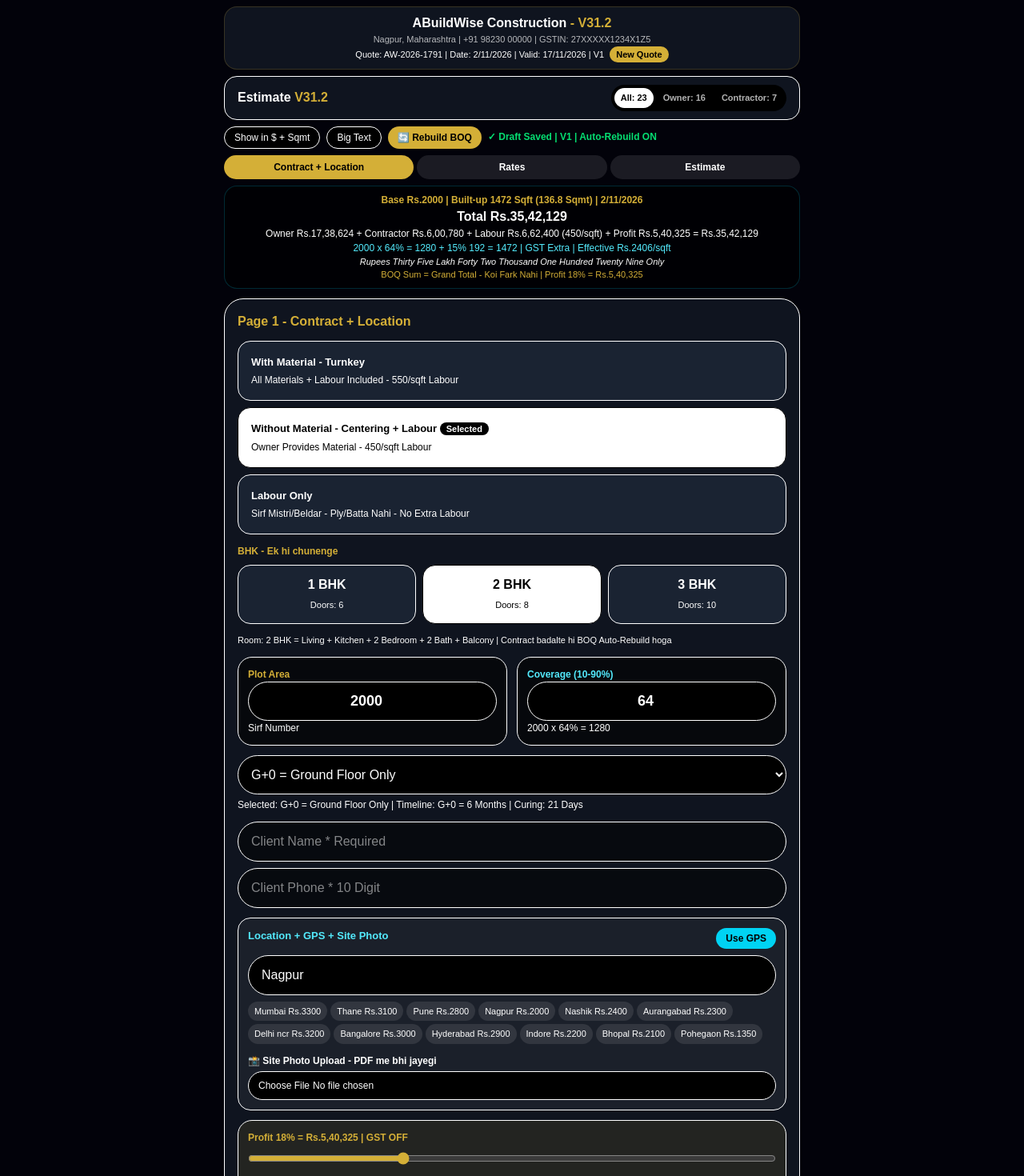
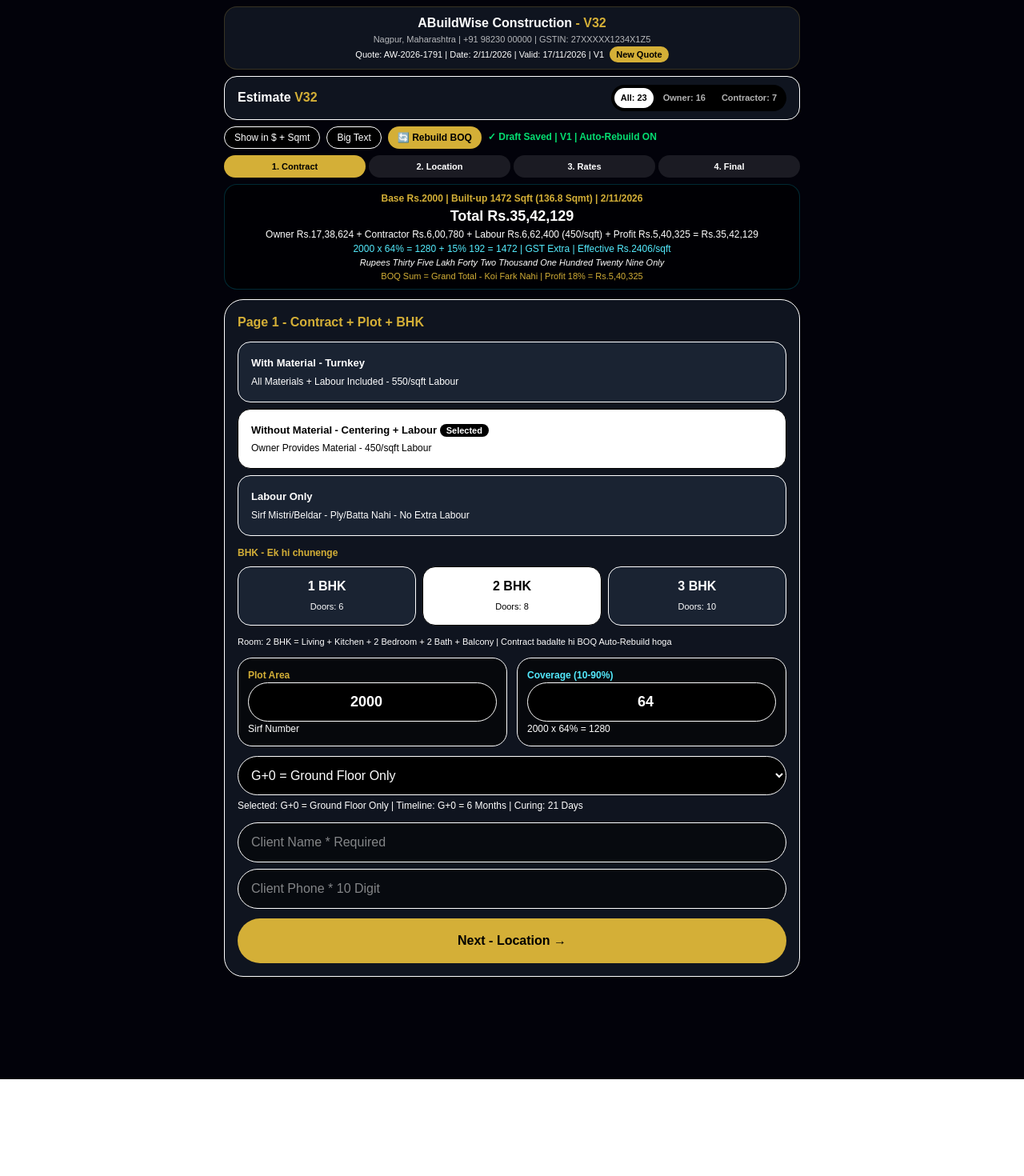
Before and after one commit to akshaypatle9425-collab/abuildwise-final, a Next.js app: page / in a window 1280 px wide. Shown: the top 1470 px of the page at 80% size. After the commit the page ends 1349 px from the top, so only its background shows below. Built offline with nearby package versions, Linux system fonts and the light colour scheme.

Commit message:
Update page.tsx

```diff
--- a/src/app/page.tsx
+++ b/src/app/page.tsx
@@ -159,12 +159,12 @@ export default function Page(){
   <div className={`min-h-screen bg-[#02020a] text-white p-2 pb-32 ${bigText?"text-[15px]":""}`}>
     <div className="max-w-[720px] mx-auto">
       <div className="bg-[#0f141f] border border-[#d4af37]/20 rounded-2xl px-4 py-2 mb-2 text-center">
-        <b>{COMPANY.name} <span className="text-[#d4af37]">- V31.2</span></b>
+        <b>{COMPANY.name} <span className="text-[#d4af37]">- V32</span></b>
         <div className="text-[11px] text-white/70">{COMPANY.city} | {COMPANY.phone} | GSTIN: {COMPANY.gstin}</div>
         <div className="text-[11px]">Quote: {quoteNo} | Date: {today} | Valid: {validTill} | {version} <button onClick={newQuote} className="ml-1 px-2 py-0.5 rounded-full bg-[#d4af37] text-black font-bold">New Quote</button></div>
       </div>
       <div className="flex justify-between items-center bg-[#0f141f] border rounded-2xl px-4 py-2.5 mb-2">
-        <b>Estimate <span className="text-[#d4af37]">V31.2</span></b>
+        <b>Estimate <span className="text-[#d4af37]">V32</span></b>
         <div className="flex bg-black rounded-full p-1 gap-1">
           <button onClick={()=>setView("all")} className={`px-2 py-1 rounded-full text-[11px] font-bold ${view==="all"?"bg-white text-black":"text-white/70"}`}>All: {mats.length}</button>
           <button onClick={()=>setView("owner")} className={`px-2 py-1 rounded-full text-[11px] font-bold ${view==="owner"?"bg-white text-black":"text-white/70"}`}>Owner: {ownerMats.length}</button>
@@ -177,17 +177,17 @@ export default function Page(){
         <button onClick={()=>rebuildBOQ(false)} className="px-3 py-1 rounded-full bg-[#d4af37] text-black text-[12px] font-bold">🔄 Rebuild BOQ</button>
         <span className="text-[12px] text-green-400 font-bold py-1">✓ Draft Saved | {version} | Auto-Rebuild ON</span>
       </div>
-      <div className="grid grid-cols-3 gap-1 mb-2">{[1,2,3].map(n=><div key={n} className={`text-center text-[12px] py-1.5 rounded-full font-bold ${phase===n?"bg-[#d4af37] text-black":"bg-white/10"}`}>{n===1?"Contract + Location":n===2?"Rates":"Estimate"}</div>)}</div>
+      <div className="grid grid-cols-4 gap-1 mb-2">{[1,2,3,4].map(n=><button key={n} onClick={()=>setPhase(n)} className={`text-center text-[11px] py-1.5 rounded-full font-bold ${phase===n?"bg-[#d4af37] text-black":"bg-white/10"}`}>{n===1?"1. Contract":n===2?"2. Location":n===3?"3. Rates":"4. Final"}</button>)}</div>
       <div className="bg-black/60 border border-cyan-400/20 rounded-2xl px-3 py-2 mb-3 text-center">
         <div className="text-[12px] text-[#d4af37] font-bold">Base Rs.{cityRate} | Built-up {built115} Sqft ({sqmt} Sqmt) | {today}</div>
-        <div className="font-black text-[16px]">Total Rs.{inr(finalTotal)}{showUSD?` = $${usd} (Approx @ ${USD_RATE})`:""}</div>
+        <div className="font-black text-[18px]">Total Rs.{inr(finalTotal)}{showUSD?` = $${usd} (Approx @ ${USD_RATE})`:""}</div>
         <div className="text-[12px]">Owner Rs.{inr(ownerCost)} + Contractor Rs.{inr(contCost)} + Labour Rs.{inr(labourCost)} ({labourRate}/sqft) + Profit Rs.{inr(profit)} = Rs.{inr(baseTotal)}</div>
         <div className="text-[12px] text-cyan-300">{plotNum} x {cov}% = {ground} + 15% {extra} = {built115} | {gstOn?`GST CGST ${inr(cgst)} + SGST ${inr(sgst)}`:"GST Extra"} | Effective Rs.{effRate}/sqft</div>
         <div className="text-[11px] italic">{inWords(finalTotal)}</div>
         <div className="text-[11px] text-[#d4af37]">BOQ Sum = Grand Total - Koi Fark Nahi | {profitLabel}</div>
       </div>
       {phase===1 && <div className="bg-[#0f141f] border rounded-[24px] p-4">
-        <h2 className="font-black text-[#d4af37] mb-3">Page 1 - Contract + Location</h2>
+        <h2 className="font-black text-[#d4af37] mb-3">Page 1 - Contract + Plot + BHK</h2>
         <div className="grid gap-2 mb-3">
           <button onClick={()=>setContract("full")} className={`text-left p-4 rounded-[16px] border ${contract==="full"?"bg-white text-black":"bg-[#1a2332] text-white"}`}><div className="font-black text-[13px]">With Material - Turnkey {contract==="full"&&<span className="text-[11px] bg-black text-white px-2 py-0.5 rounded-full">Selected</span>}</div><div className="text-[12px] mt-1">All Materials + Labour Included - 550/sqft Labour</div></button>
           <button onClick={()=>setContract("centring")} className={`text-left p-4 rounded-[16px] border ${contract==="centring"?"bg-white text-black":"bg-[#1a2332] text-white"}`}><div className="font-black text-[13px]">Without Material - Centering + Labour {contract==="centring"&&<span className="text-[11px] bg-black text-white px-2 py-0.5 rounded-full">Selected</span>}</div><div className="text-[12px] mt-1">Owner Provides Material - 450/sqft Labour</div></button>
@@ -204,6 +204,10 @@ export default function Page(){
         <div className="text-[12px] mb-3">Selected: {getLabel(storeys)} | Timeline: {timeline} | Curing: {14+(storeysNum*7)} Days</div>
         <input value={cname} onChange={e=>setCname(e.target.value)} placeholder="Client Name * Required" className="w-full bg-black/50 border rounded-full px-4 py-3 mb-2" />
         <input value={cphone} onChange={e=>setCphone(e.target.value)} placeholder="Client Phone * 10 Digit" maxLength={10} className="w-full bg-black/50 border rounded-full px-4 py-3 mb-3" />
+        <button onClick={()=>{if(validate()) setPhase(2)}} className="w-full bg-[#d4af37] text-black font-black py-4 rounded-full">Next - Location →</button>
+      </div>}
+      {phase===2 && <div className="bg-[#0f141f] border rounded-[24px] p-4">
+        <h2 className="font-black text-[#d4af37] mb-3">Page 2 - Location + Package</h2>
         <div className="bg-white/5 border rounded-[16px] p-3 mb-3">
           <div className="flex justify-between"><b className="text-[13px] text-cyan-300">Location + GPS + Site Photo</b><button onClick={gps} className="text-[12px] px-3 py-1 rounded-full bg-cyan-400 text-black font-black">{gpsOk?`${geo} - GPS Verified`:"Use GPS"}</button></div>
           <input value={geo} onChange={e=>setGeo(e.target.value)} className="w-full bg-black border rounded-full px-4 py-3 mt-2" placeholder="Search City" />
@@ -220,21 +224,20 @@ export default function Page(){
           <div className="text-[11px] text-[#d4af37] mt-2">Package badalte hi Material Rate auto-change hoga</div>
         </div>
         <div className="bg-yellow-400/10 border rounded-[16px] p-3 text-[12px] text-yellow-200 mb-3">⚠️ Approximate. Final may vary 10-15%. Valid till {validTill} (15 days).</div>
-        <button onClick={()=>{if(validate()) setPhase(2)}} className="w-full bg-[#d4af37] text-black font-black py-4 rounded-full">Next - Step 2 →</button>
+        <div className="flex gap-2"><button onClick={()=>setPhase(1)} className="flex-1 bg-white/10 rounded-full py-3.5">Back</button><button onClick={()=>{if(validate()) setPhase(3)}} className="flex-[2] bg-white text-black font-black py-3.5 rounded-full">Next - Rates →</button></div>
       </div>}
-      {phase===2 && <div className="bg-[#0f141f] border rounded-[24px] p-4">
-        <h2 className="font-black text-[#d4af37] mb-3">Page 2 - Rates & Brands - Sabhi {mats.length} Item</h2>
+      {phase===3 && <div className="bg-[#0f141f] border rounded-[24px] p-4">
+        <h2 className="font-black text-[#d4af37] mb-3">Page 3 - Rates & Brands - Sabhi {mats.length} Item</h2>
         <div className="grid gap-1 mb-3">{mats.map(m=>(<div key={m.id} className="flex justify-between text-[12px] bg-white/5 px-2 py-1.5 rounded-full"><span>{m.name} - {m.company}</span><span>{m.qty} {m.unit} x Rs.{m.rate} = Rs.{inr(m.qty*m.rate)}</span></div>))}</div>
         <div className="text-[12px] mb-3">Qty = Built {built115} x Factor | Ex: Cement {built115} x 0.20 = {Math.round(built115*0.20)} Bags</div>
-        <div className="flex gap-2"><button onClick={()=>setPhase(1)} className="flex-1 bg-white/10 rounded-full py-3.5">Back</button><button onClick={()=>{if(validate()) setPhase(3)}} className="flex-[2] bg-white text-black font-black py-3.5 rounded-full">Next - Final →</button></div>
+        <div className="flex gap-2"><button onClick={()=>setPhase(2)} className="flex-1 bg-white/10 rounded-full py-3.5">Back</button><button onClick={()=>{if(validate()) setPhase(4)}} className="flex-[2] bg-white text-black font-black py-3.5 rounded-full">Next - Final →</button></div>
       </div>}
-      {phase===3 && <div className="bg-[#0f141f] border rounded-[24px] p-4">
-        <div className="flex justify-between mb-3"><h2 className="font-black text-[#d4af37]">Page 3 - Final - {quoteNo}</h2><button onClick={()=>setPhase(2)} className="text-[12px] px-3 py-1 rounded-full bg-white/10">Back</button></div>
+      {phase===4 && <div className="bg-[#0f141f] border rounded-[24px] p-4">
+        <div className="flex justify-between mb-3"><h2 className="font-black text-[#d4af37]">Page 4 - Final - {quoteNo}</h2><button onClick={()=>setPhase(3)} className="text-[12px] px-3 py-1 rounded-full bg-white/10">Back</button></div>
         <div className="bg-black/60 border rounded-[16px] p-3 mb-3 text-[12px]">Owner Rs.{inr(ownerCost)} + Contractor Rs.{inr(contCost)} + Labour Rs.{inr(labourCost)} + Profit Rs.{inr(profit)} = Rs.{inr(baseTotal)} {gstOn?`+ GST ${inr(gstAmt)}`:"+ GST Extra"} = Rs.{inr(finalTotal)} | {today} | Valid: {validTill}</div>
         <table className="w-full text-[13px]"><tbody>{list.map((m,i)=>(<tr key={m.id} className="border-b border-white/10"><td className="py-2 pr-1">{i+1}. {m.name} - {m.company}<br/><span className="text-[11px] text-white/60">{m.factor?`${m.factor} ${m.unit}/sqft`:"Fixed"} | {m.owner?"Owner":"Contractor"}</span></td><td className="text-right">{m.qty} {m.unit} x Rs.{m.rate} = <b>Rs.{inr(m.qty*m.rate)}</b></td><td><button onClick={()=>{setEditMat(i); setEQty(String(m.qty)); setEMatRate(String(m.rate));}} className="ml-2 text-[11px] bg-[#d4af37] text-black px-2 py-0.5 rounded-full font-black">Edit</button></td></tr>))}</tbody></table>
-        {editMat!==null && <div className="bg-white text-black rounded-xl p-3 mt-2"><b>Edit {list[editMat].name}</b><input value={eQty} onChange={e=>setEQty(e.target.value)} placeholder="Qty" className="w-full border rounded-full px-3 py-2 mt-2 text-black" /><input value={eMatRate} onChange={e=>setEMatRate(e.target.value)} placeholder="Rate" className="w-full border rounded-full px-3 py-2 mt-2 text-black" /><div className="flex gap-2 mt-2"><button onClick={()=>setEditMat(null)} className="flex-1 bg-gray-200 rounded-full py-2">Cancel</button><button onClick={()=>saveMat(editMat)} className="flex-1 bg-black text-white rounded-full py-2 font-bold">Save - Ab Edit nahi udega</button></div></div>}
         {sitePhoto && <div className="mt-3"><b className="text-[12px]">Site Photo - PDF me bhi jayegi</b><img src={sitePhoto} alt="Site" className="w-full h-[160px] object-cover rounded-xl mt-1" /></div>}
-        <div className="bg-black/60 border rounded-[16px] p-3 mt-3 text-[12px]"><b className="text-[#d4af37]">Payment</b><div>30% Rs.{inr(Math.round(finalTotal*0.30))} | 30% Rs.{inr(Math.round(finalTotal*0.30))} | 30% Rs.{inr(Math.round(finalTotal*0.30))} | 10% Rs.{inr(Math.round(finalTotal*0.10))}</div><b className="text-[#d4af37] block mt-2">Timeline: {timeline} | Valid: {validTill}</b><div className="mt-1">❌ NOT Included: Govt Approval, Borewell, Compound Wall, Furniture, Interior</div><div className="mt-1">{COMPANY.name} | {COMPANY.phone} | GSTIN: {COMPANY.gstin} | Signature: Client ____ Contractor ____</div></div>
+        <div className="bg-black/60 border rounded-[16px] p-3 mt-3 text-[12px]"><b className="text-[#d4af37]">Payment</b><div>30% Rs.{inr(Math.round(finalTotal*0.30))} | 30% Rs.{inr(Math.round(finalTotal*0.30))} | 30% Rs.{inr(Math.round(finalTotal*0.30))} | 10% Rs.{inr(Math.round(finalTotal*0.10))}</div><b className="text-[#d4af37] block mt-2">Timeline: {timeline} | Valid: {validTill}</b><div className="mt-1">NOT Included: Govt Approval, Borewell, Compound Wall, Furniture, Interior</div><div className="mt-1">{COMPANY.name} | {COMPANY.phone} | GSTIN: {COMPANY.gstin} | Signature: Client ____ Contractor ____</div></div>
         <div className="font-black text-[18px] mt-3">Final: Rs.{inr(finalTotal)}{showUSD?` = $${usd}`:""} | Effective Rs.{effRate}/sqft</div>
         <div className="text-[11px] italic mt-1">{inWords(finalTotal)}</div>
         <div className="flex gap-2 mt-3"><button onClick={wa} className="flex-1 bg-green-600 rounded-full py-3 font-bold">WhatsApp</button><button onClick={pdf} className="flex-1 bg-blue-600 rounded-full py-3 font-bold">Download PDF</button></div>
@@ -242,6 +245,7 @@ export default function Page(){
         <div className="mt-3"><b className="text-[13px]">History</b>{history.length===0?<div className="text-[12px] text-white/60">Koi history nahi</div>:history.map((h,i)=><div key={i} className="text-[12px] bg-white/5 px-2 py-1.5 rounded-full mt-1">{h.version} - {h.quoteNo} - {h.name} - {h.built} Sqft - Rs.{inr(h.total)} - {h.date}</div>)}</div>
       </div>}
     </div>
+    {editMat!==null && <div className="fixed inset-0 bg-black/70 flex items-center justify-center p-4 z-[999]"><div className="bg-white text-black rounded-2xl p-4 w-full max-w-[400px]"><h3 className="font-black">Edit {list[editMat].name}</h3><input value={eQty} onChange={e=>setEQty(e.target.value)} placeholder="Qty" className="w-full border rounded-full px-3 py-2 mt-2 text-black" /><input value={eMatRate} onChange={e=>setEMatRate(e.target.value)} placeholder="Rate" className="w-full border rounded-full px-3 py-2 mt-2 text-black" /><div className="text-[12px] mt-1">Save dabate hi Total badlega - Edit nahi udega</div><div className="flex gap-2 mt-3"><button onClick={()=>setEditMat(null)} className="flex-1 bg-gray-200 rounded-full py-3">Cancel</button><button onClick={()=>saveMat(editMat)} className="flex-1 bg-black text-white rounded-full py-3 font-bold">Save</button></div></div></div>}
     {editPkg && <div className="fixed inset-0 bg-black/70 flex items-center justify-center p-4 z-[999]"><div className="bg-white text-black rounded-2xl p-4 w-full max-w-[400px]"><h3 className="font-black capitalize">Edit {editPkg} Package</h3><input value={eRate} onChange={e=>setERate(e.target.value)} type="number" className="w-full border rounded-full px-3 py-3 mt-2 text-black" /><div className="text-[12px] mt-1">Abhi: Rs.{pkgRates[editPkg]} | Save ke baad Auto-Rebuild ho jayega</div><div className="flex gap-2 mt-3"><button onClick={()=>setEditPkg(null)} className="flex-1 bg-gray-200 rounded-full py-3">Cancel</button><button onClick={savePkg} className="flex-1 bg-black text-white rounded-full py-3 font-bold">Save</button></div></div></div>}
   </div>
   );
```
